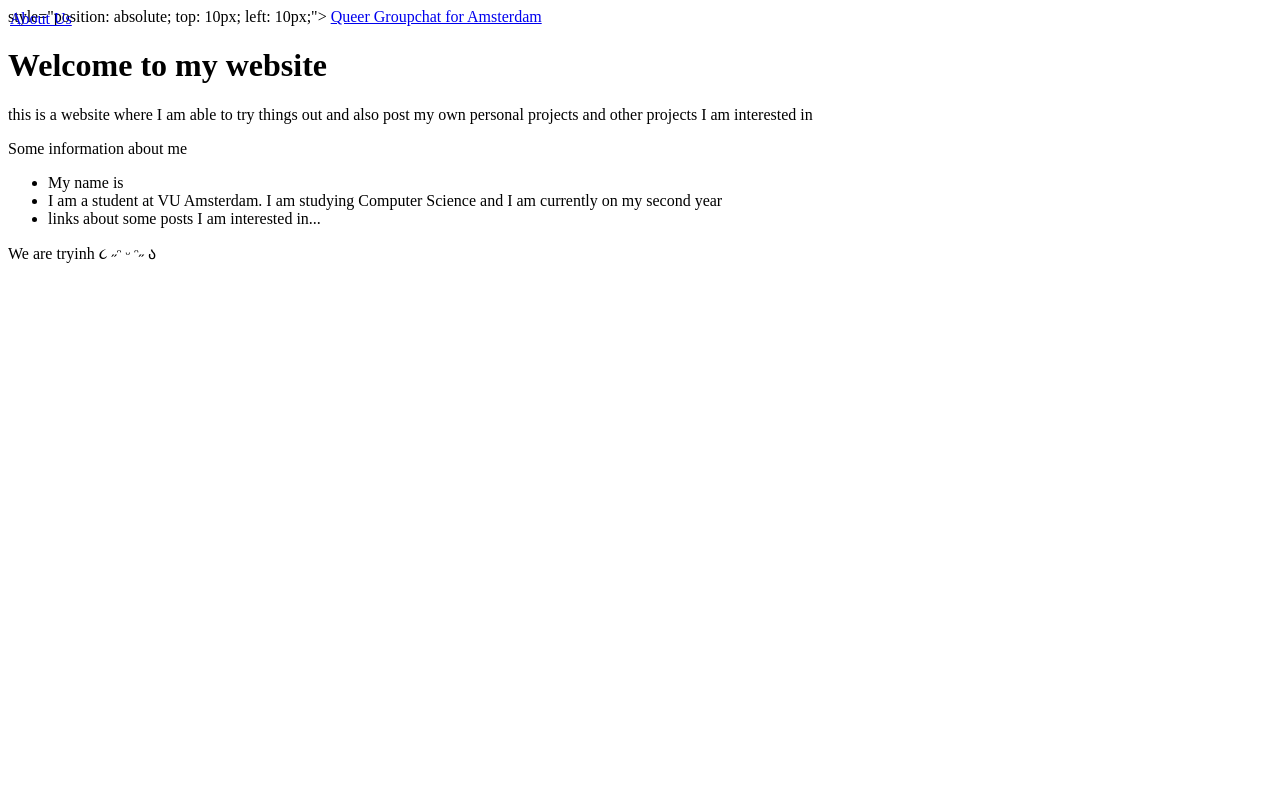
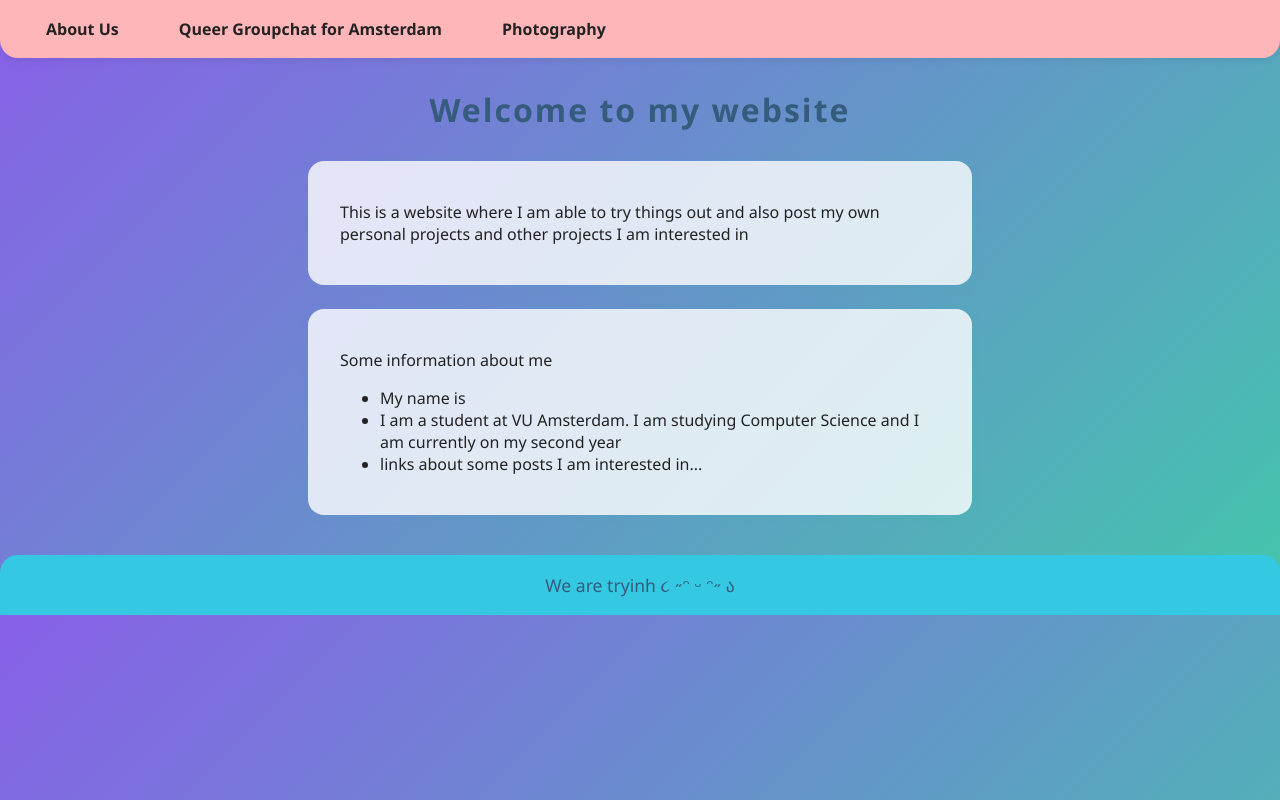
Before and after one commit to marcosspanos/website, a plain HTML site: page index.html in a window 1280 px wide. Drawn offline with Linux system fonts and the light colour scheme.

Commit message:
chore: first build

```diff
--- a/index.html
+++ b/index.html
@@ -1,24 +1,27 @@
 <!DOCTYPE html>
 <html lang="en">
+
 <head>
     <title>My Website</title>
+    <link rel="stylesheet" href="style.css">
 </head>
 <body>
-    <nav style="position: absolute; top: 10px; left: 10px;">
-        <a href="about.html">About Us</a>
-    </nav>
-    <nav> style="position: absolute; top: 10px; left: 10px;">
-        <a href="queer.html">Queer Groupchat for Amsterdam</a>
+    <nav>
+        <ul>
+            <li><a href="about.html">About Us</a></li>
+            <li><a href="queer.html">Queer Groupchat for Amsterdam</a></li>
+            <li><a href="photography.html">Photography</a></li>
+        </ul>
     </nav>
     <h1>Welcome to my website</h1>
     <section>
-    <p> this is a website where I am able to try things out and also post my own personal projects and other projects I am interested in</p>
+        <p>This is a website where I am able to try things out and also post my own personal projects and other projects I am interested in</p>
     </section>
     <section>
         <p>Some information about me</p>
         <ul>
             <li>My name is </li>
-        <li>I am a student at VU Amsterdam. I am studying Computer Science and I am currently on my second year  </li>
+            <li>I am a student at VU Amsterdam. I am studying Computer Science and I am currently on my second year</li>
             <li>links about some posts I am interested in...</li>
         </ul>
     </section>
--- a/style.css
+++ b/style.css
@@ -0,0 +1,63 @@
+body {
+    background: linear-gradient(135deg, #8860e8 0%, #43c6ac 100%);
+    font-family: 'Segoe UI', Arial, sans-serif;
+    margin: 0;
+    padding: 0;
+    color: #222;
+}
+
+nav {
+    background: #ffb6b9;
+    padding: 18px 30px;
+    border-radius: 0 0 18px 18px;
+    box-shadow: 0 2px 8px rgba(0,0,0,0.07);
+    margin-bottom: 30px;
+}
+
+nav ul {
+    list-style: none;
+    margin: 0;
+    padding: 0;
+    display: flex;
+    gap: 28px;
+}
+
+nav ul li a {
+    text-decoration: none;
+    color: #222;
+    font-weight: bold;
+    padding: 8px 16px;
+    border-radius: 8px;
+    transition: background 0.2s, color 0.2s;
+}
+
+nav ul li a:hover {
+    background: #f6d365;
+    color: #fff;
+}
+
+h1 {
+    text-align: center;
+    color: #355c7d;
+    margin-bottom: 30px;
+    letter-spacing: 2px;
+}
+
+section {
+    background: rgba(255,255,255,0.8);
+    margin: 24px auto;
+    padding: 24px 32px;
+    border-radius: 16px;
+    max-width: 600px;
+    box-shadow: 0 2px 12px rgba(67,198,172,0.08);
+}
+
+footer {
+    text-align: center;
+    padding: 18px;
+    background: #35c8e2;
+    color: #355c7d;
+    border-radius: 18px 18px 0 0;
+    margin-top: 40px;
+    font-size: 1.1em;
+}
```
Also changed, not shown: about.html (+1 -0 lines), photography.html (added, +22 -0 lines), queer.html (+10 -0 lines), 2 other files. Lines whose indentation alone changed are shown as unchanged.
